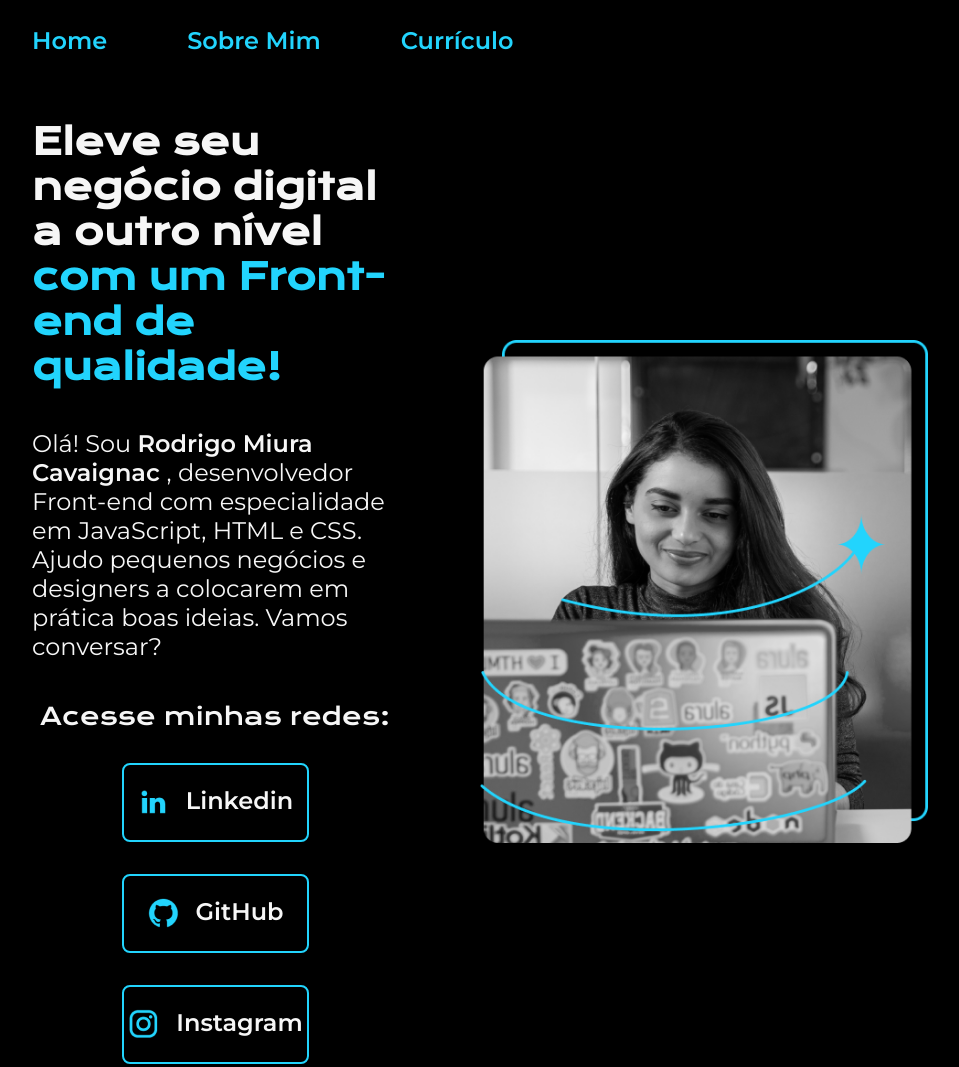
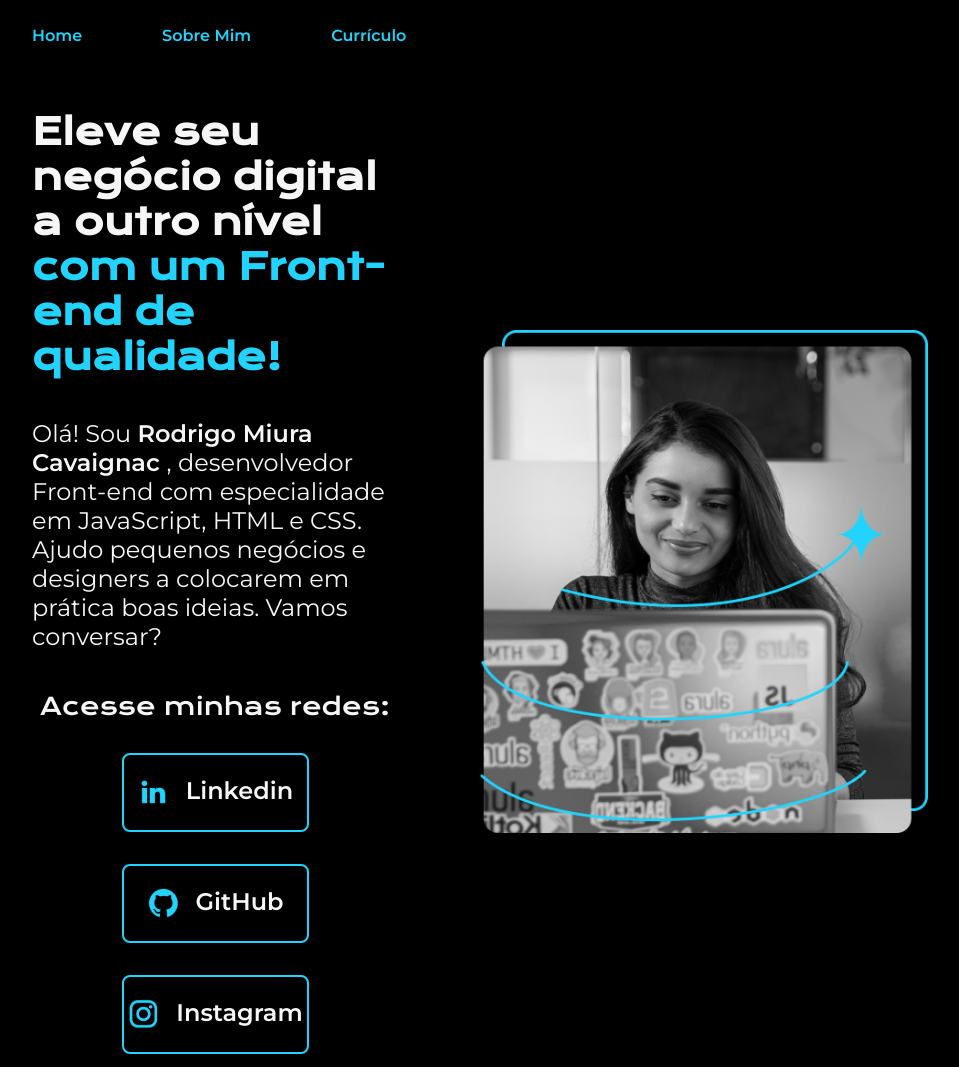
Before and after one commit to RodrigoMiura/portfolio, a plain HTML site: page index.html in a window 1280 px wide. Shown: the top 1067 px of the page, without its empty margins (160-1119 px from the left). Drawn offline with nearby package versions, Linux system fonts and the light colour scheme; files that its build step writes are made by us from their sources.

Commit message:
Update and rename styles/style.css to estilos/style.css

```diff
--- a/styles/style.css
+++ b/estilos/style.css
@@ -33,7 +33,7 @@ body {
 .cabecalho__menu__link {
     font-family: var(--font-secundaria);
     font-weight: 600;
-    font-size: 1.5rem;
+    tamanho da fonte: 1.25rem;
     color: var(--cor-terciaria);
     text-decoration: none;
 }
```
